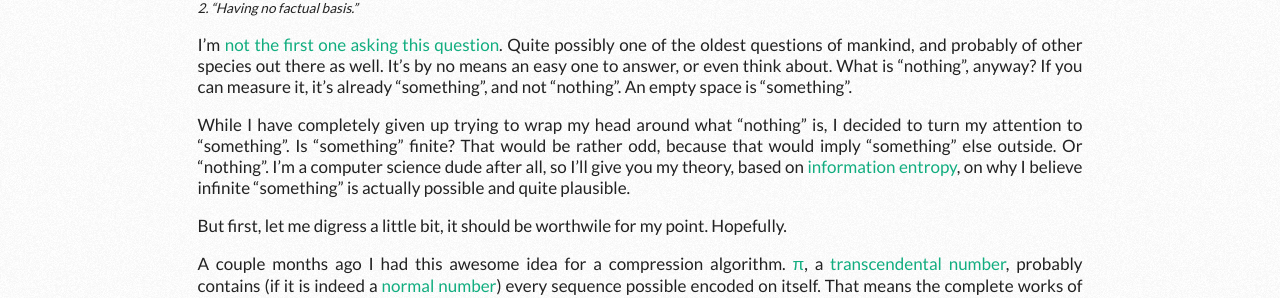
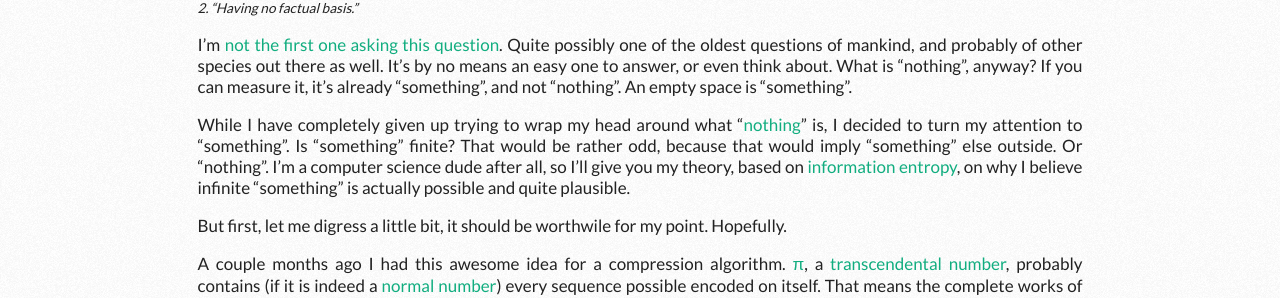
Before and after one commit to vittau/blog, a Jekyll site: the page built from _posts/2017-07-15-why-is-there-something-instead-of-nothing.markdown, in a window 1280 px wide. Shown: the part 319-617 px from the top of the page. Built offline with Jekyll 4.4.1, drawn with Linux system fonts in a browser that asks for light colours; comment, search, counter and statistics services are not loaded; part of the change alters nothing that is shown.

```diff
--- a/_posts/2017-07-15-why-is-there-something-instead-of-nothing.markdown
+++ b/_posts/2017-07-15-why-is-there-something-instead-of-nothing.markdown
@@ -15,7 +15,7 @@ I'm <a href="https://www.google.com/search?q=why+is+there+something+instead+of+n
 
 <!--more-->
 
-While I have completely given up trying to wrap my head around what "nothing" is, I decided to turn my attention to "something". Is "something" finite? That would be rather odd, because that would imply "something" else outside. Or "nothing". I'm a computer science dude after all, so I'll give you my theory, based on <a href="https://en.wikipedia.org/wiki/Entropy_(information_theory)" target="_blank">information entropy</a>, on why I believe infinite "something" is actually possible and quite plausible.
+While I have completely given up trying to wrap my head around what "<a href="https://www.livescience.com/28132-what-is-nothing-physicists-debate.html" target="_blank">nothing</a>" is, I decided to turn my attention to "something". Is "something" finite? That would be rather odd, because that would imply "something" else outside. Or "nothing". I'm a computer science dude after all, so I'll give you my theory, based on <a href="https://en.wikipedia.org/wiki/Entropy_(information_theory)" target="_blank">information entropy</a>, on why I believe infinite "something" is actually possible and quite plausible.
 
 But first, let me digress a little bit, it should be worthwile for my point. Hopefully.
 
```
